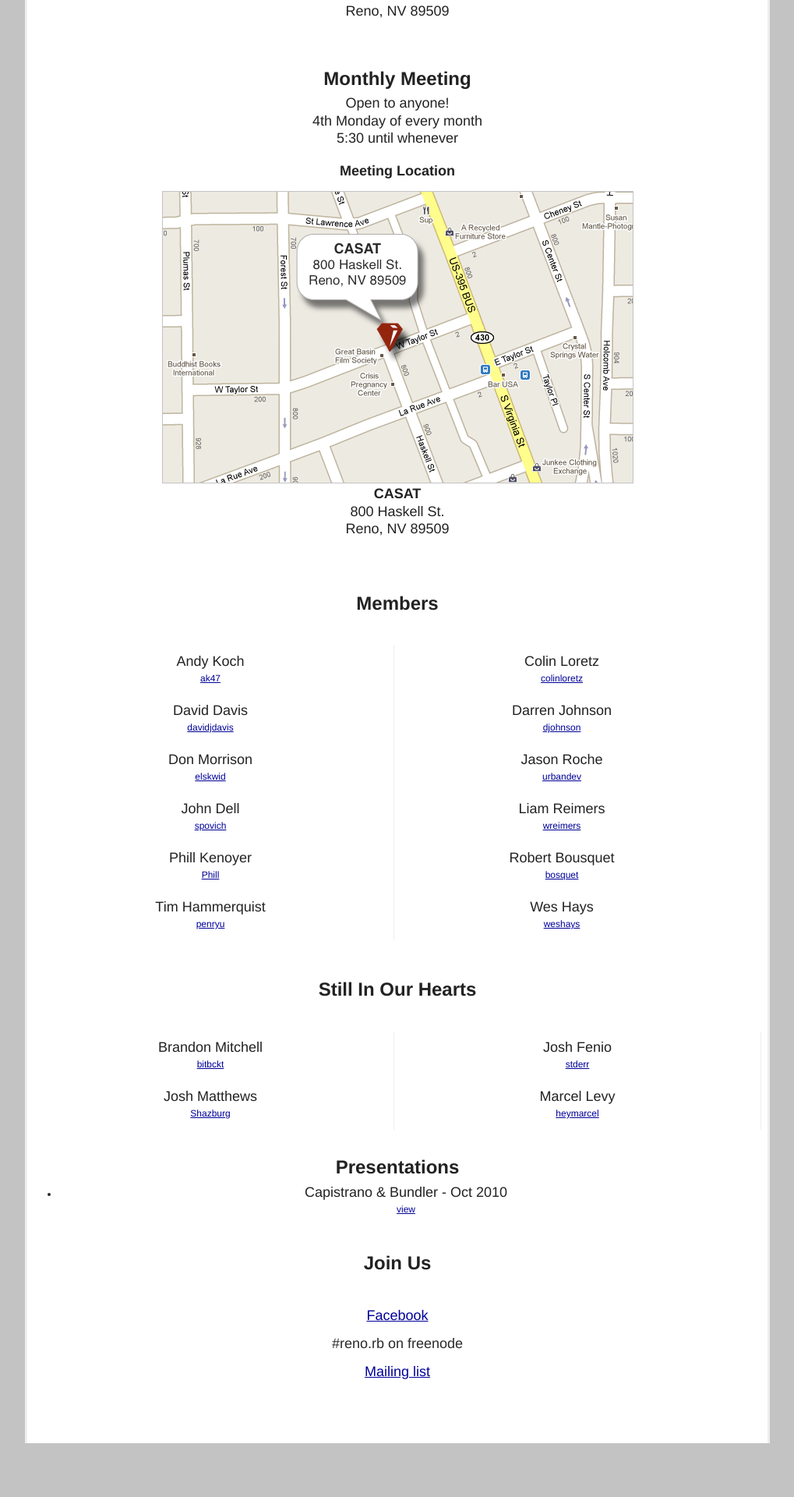
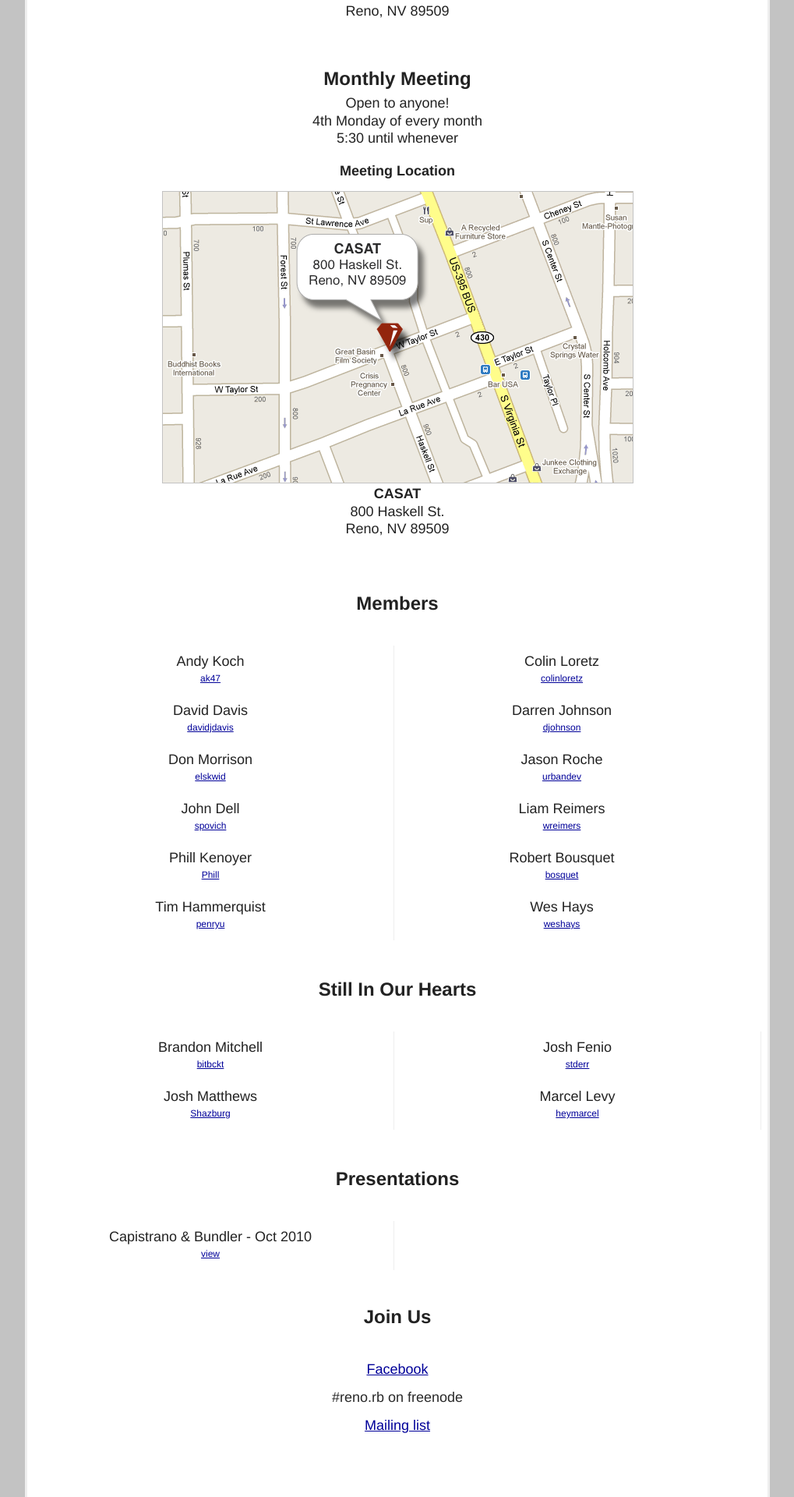
Before and after one commit to renorb/renorb.github.com, a Jekyll site: the page built from index.html, in a window 1280 px wide. Shown: the part 1232-3152 px from the top of the page at 78% size, without its empty margins (130-1149 px from the left). Built offline with Jekyll 4.4.1, drawn with Linux system fonts in a browser that asks for light colours; before the commit the page ends 3083 px from its top, so only the background shows below that.

Commit message:
Add style change

```diff
--- a/stylesheets/screen.css
+++ b/stylesheets/screen.css
@@ -412,6 +412,30 @@ body.three-col .members li.last {
 * html body.three-col .members li.last {
   overflow-x: hidden;
 }
+body.three-col .presentations {
+  width: 950px;
+  margin: 0 auto;
+  overflow: hidden;
+  *zoom: 1;
+}
+body.three-col .presentations li {
+  display: inline;
+  float: left;
+  margin-right: 10px;
+  width: 470px;
+}
+* html body.three-col .presentations li {
+  overflow-x: hidden;
+}
+body.three-col .presentations li.last {
+  display: inline;
+  float: left;
+  margin-right: 0;
+  width: 430px;
+}
+* html body.three-col .presentations li.last {
+  overflow-x: hidden;
+}
 
 body {
   margin: 0;
@@ -523,6 +547,33 @@ body {
 #content .members li.last {
   border: none;
 }
+#content .presentations {
+  margin: 3.5em 0 2.5em 0;
+  text-align: center;
+}
+#content .presentations h2 {
+  margin-bottom: 1.5em;
+}
+#content .presentations img {
+  border-color: #c3c3c3;
+  border-style: solid;
+}
+#content .presentations ul {
+  margin: 0;
+  padding: 0;
+  list-style: none;
+}
+#content .presentations li {
+  padding-right: 4px;
+  margin-right: 5px;
+  border-right: 1px solid #eeeeee;
+  margin: 0;
+  padding: 0.5em 0 1em 0;
+  text-align: center;
+}
+#content .presentations li.last {
+  border: none;
+}
 #content #joinus {
   margin: 3.5em 0 2.5em 0;
   text-align: center;
```
